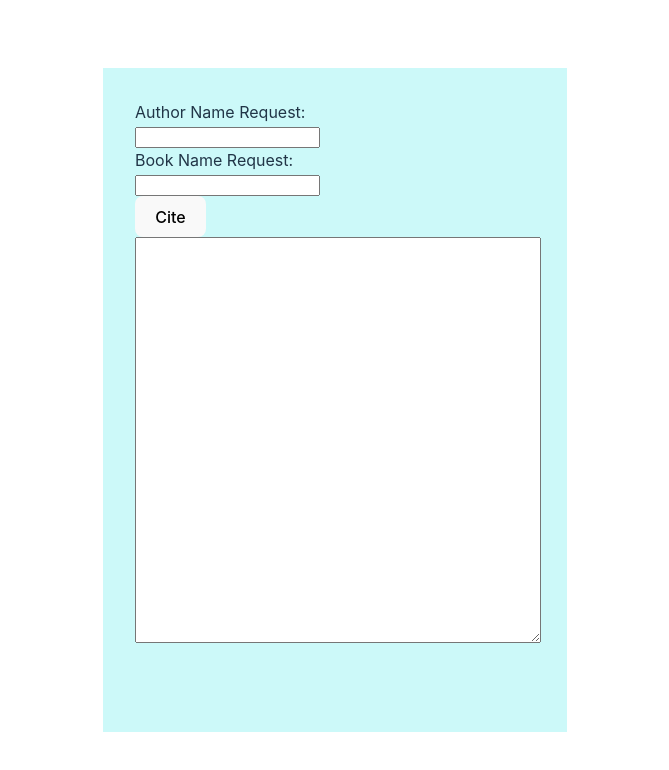
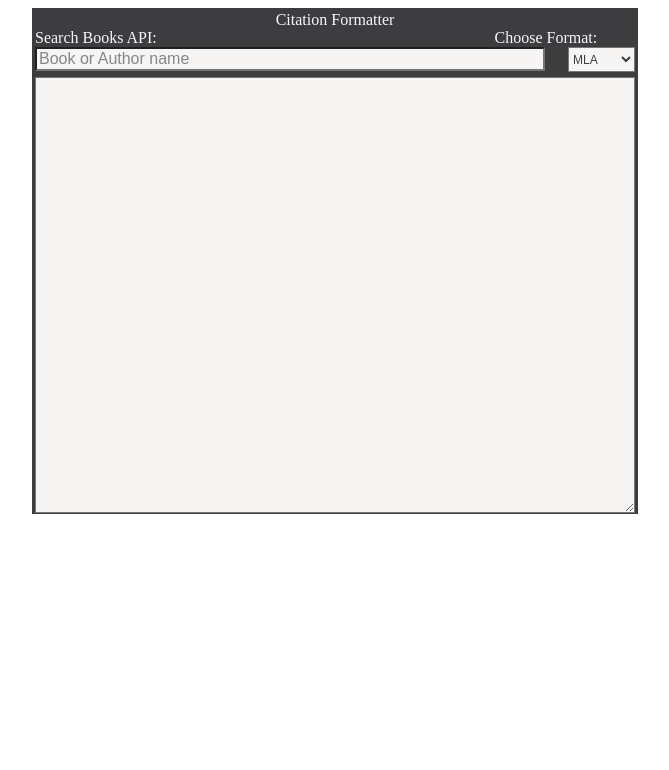
Before and after one commit to nishanthdass/mlaCitationApp, a React (Vite) app in the folder client/: page / in a window 1280 px wide. Shown: the top 770 px of the page, without its empty margins (305-974 px from the left). Built offline with nearby package versions, Linux system fonts and the light colour scheme.

Commit message:
getting search and adding style

```diff
--- a/client/src/App.css
+++ b/client/src/App.css
@@ -1,11 +1,9 @@
 #root {
-  /* max-width: 1280px; */
-  width: 400px;
-  height: 600px;
-  background-color: rgb(204, 249, 249);
+  width: 600px;
+  height: 500px;
+  background-color:  #3d3d3f;
   margin: 0 auto;
-  padding: 2rem;
-  /* text-align: center; */
+  padding: .2rem;
 }
 
 .logo {
@@ -43,7 +41,139 @@
   color: #888;
 }
 
-textarea {
-  width: 400px;
-  height: 400px;
+.resultTextarea {
+  display: block;
+  margin-left: auto;
+  margin-right: auto;
+  width: 99%;
+  height: 430px;
+  margin-top:5%;
+  font-size: 1rem;
+  background-color: #f6f5f3;
+  color: #3d3d3f;
 }
+
+.input-search-wrap {
+  display: flex;
+  flex-direction: column;
+  gap: .015rem;
+  width: 510px;
+  position: relative;
+  /* display: inline-block; */
+  /* position: relative; */
+}
+
+.search-wrap{
+  float: left;
+}
+
+
+::placeholder {
+  color:#3d3d3f;
+  opacity: .6; /* Firefox */
+}
+
+:-ms-input-placeholder { /* Internet Explorer 10-11 */
+  color:#3d3d3f;
+}
+
+::-ms-input-placeholder { /* Microsoft Edge */
+  color:#3d3d3f;
+}
+
+input {
+  font-size: 1rem;
+  background-color:#f6f5f3;
+  color: #3d3d3f;
+}
+
+input[type="search"]::-webkit-search-cancel-button {
+  -webkit-appearance: none;
+  height: 1em;
+  width: 1em;
+  border-radius: 50em;
+  background: url(https://pro.fontawesome.com/releases/v5.10.0/svgs/solid/times-circle.svg) no-repeat 50% 50%;
+  background-color: #f6f5f3;
+  background-size: contain;
+  opacity: 0;
+  pointer-events: none;
+}
+
+input[type="search"]:focus::-webkit-search-cancel-button {
+  opacity: .3;
+  pointer-events: all;
+}
+
+input[type="search"].dark::-webkit-search-cancel-button {
+  filter: invert(1);
+}
+
+.selection-stack {
+  z-index: 3;
+  position:absolute;
+}
+
+.selection {
+  border: 1px solid rgba(125,206,148, 0.675);
+  max-width: 398px;
+  min-width: 398px;
+}
+
+.div-header {
+  background-color:  #f6f5f3;
+  color: #3d3d3f;
+  font-size: 12px;
+  margin-bottom: 0px ;
+  margin-top: 0px ;
+  overflow:hidden;
+}
+
+.div-body {
+  background-color: #f6f5f3;
+  color: #3d3d3f;
+  margin-bottom: 0px ;
+  margin-top: 0px ;
+  overflow:hidden;
+}
+
+label {
+  color:  #f9f8fd;
+}
+
+.tool-bar {
+  position: relative;
+}
+
+.title {
+  display: flex;
+  justify-content: center;
+  color:  #f9f8fd;
+}
+
+.select-format {
+  float: right;
+}
+
+select option {
+  background-color:  #f6f5f3;
+  color: #3d3d3f;
+  font-size: 12px;
+}
+
+select {
+  background-color:  #f6f5f3;
+  color: #3d3d3f;
+  font-size: 12px;
+  height: 25px;
+}
+
+.root-wrap {
+  justify-content: center;
+}
+
+.header-labels {
+  display: grid;
+  grid-auto-flow: column;
+  grid-column-gap: 300px;
+
+}
--- /dev/null
+++ b/client/src/formatbtn.jsx
@@ -0,0 +1,15 @@
+import React, { useState } from 'react';
+import './App.css'
+
+
+export default function FormatBtn(props) {
+  return (
+    <>
+    <select className='select-format'>
+    <option value="mla">MLA</option>
+    <option value="apa">APA</option>
+    <option value="chicago">Chicago</option>
+    </select>
+    </>
+    );
+  };
--- a/client/src/forms.jsx
+++ b/client/src/forms.jsx
@@ -3,59 +3,74 @@ import ResultText from './textarea'
 import './App.css'
 
 
-export default function IsbnForm(props) {
-  const [authorVal, setAuthor] = useState('');
-  const [bookVal, setBook] = useState('');
+export default function IsbnForm() {
+  const [searchVal, setSearch] = useState('');
+  const [options, setOptions] = useState([])
+  const results = []
+
+
   useEffect(() => {
-    document.getElementById('resultTextarea').innerHTML += authorVal
-  });
-  const handleSubmit = (e) => {
-    e.preventDefault()
-    const author = JSON.stringify(authorVal)
-    const book = JSON.stringify(bookVal)
-    if (author.length > 2 || book.length > 2) {
-      console.log(author.length)
-      fetch('http://localhost:3001/api/people',  {
+    const dataSelectTemplate = document.querySelector('[data-selection]')
+    const dataSelectStackTemplate = document.querySelector('[data-selection-stack]')
+    const dataHeader = document.querySelector('[data-header]')
+
+    async function fetchData() {
+    dataSelectStackTemplate.innerHTML = "";
+    if (searchVal.length > 2)  {
+      const searchterm = JSON.stringify(searchVal)
+
+      await fetch('http://localhost:3001/api/people',  {
         method: 'post',
         headers: {'Content-Type': 'application/json'},
         body: JSON.stringify({
-          "author" : author,
-          "book" : book
+          "searchterm" : searchterm
         }),
       })
-      // .then(res => res.json())
-      // .then(data => console.log(data))
+      .then(res => res.json())
+      .then(data => data.forEach(element => {
+        const selectCell = dataSelectTemplate.content.cloneNode(true).children[0]
+        const headerCell = selectCell.children[0]
+        const bodyCell = selectCell.children[1]
+
+        headerCell.textContent = element.text
+        bodyCell.textContent = element.id
+        const stackLength = dataSelectStackTemplate.children.length;
+
+        if (stackLength > 9 ){
+          dataSelectStackTemplate.innerHTML = "";
+        }
+        dataSelectStackTemplate.prepend(selectCell)
+      }
+      ))
+    }
+    setOptions(
+      results, {key: 'Select a book', value: ''}
+    )
   }
-    function show(data){
-      // document.getElementById('resultTextarea').innerHTML += "FrontEnd Says: The book you want to cite is " + book + " and the author is " + author + ". BackEnd Says: The book you want to cite is " + data.book +  " and the author is " + data.author + "."
-      document.getElementById('resultTextarea').innerHTML += data
-
-    }
-    // setAuthor('')
-    // setBook('')
-  }
+    fetchData();
+  }, [searchVal]);
 
   return (
-        <form onChange={handleSubmit}>
-        <label>Author Name Request:</label>
-        <br />
-        <input
-          name='authorVal'
-          type='text'
-          value={authorVal}
-          onChange={e => setAuthor(e.target.value)}
+    <>
+    <div className='search-wrap'>
+    <div className='input-search-wrap'>
+      <input
+        id="search-ele"
+        type='search'
+        placeholder='Book or Author name'
+        value={searchVal}
+        onChange={e => setSearch(e.target.value)}
         />
-        <br/>
-        <label>Book Name Request:</label>
-        <br />
-        <input
-          name='bookVal'
-          type='text'
-          value={bookVal}
-          onChange={e => setBook(e.target.value)}
-        />
-        <br />
-        <button> Cite </button>
-      </form>
-      );
+    </div>
+    <div className='selection-stack' data-selection-stack></div>
+    <div className='selection-window'>
+      <template data-selection
+          dangerouslySetInnerHTML={{
+            __html: "<div class='selection'><div class='div-header' data-header>header</div> <div class='div-body' data-body>body</div></div>"
+          }}
+      />
+    </div>
+    </div>
+    </>
+    );
   };
--- a/client/src/main.jsx
+++ b/client/src/main.jsx
@@ -2,11 +2,21 @@ import React from 'react'
 import ReactDOM from 'react-dom/client'
 import IsbnForm from './forms'
 import ResultText from './textarea'
-import './index.css'
+import FormatBtn from './formatbtn'
+import TitleText from './title'
+import { BrowserRouter as Router } from "react-router-dom"
+// import './index.css'
+import './App.css'
 
 ReactDOM.createRoot(document.getElementById('root')).render(
-  <React.StrictMode>
-    <IsbnForm />
+  <Router>
+    <div className='root-wrap'>
+    <TitleText />
+    <div className='tool-bar'>
+      <IsbnForm />
+      <FormatBtn />
+    </div>
     <ResultText />
-  </React.StrictMode>
+    </div>
+  </Router>
 )
--- a/client/src/textarea.jsx
+++ b/client/src/textarea.jsx
@@ -1,16 +1,15 @@
 import React, { useState } from 'react';
-import IsbnForm from './forms'
 import './App.css'
 
 
 export default function ResultText(props) {
+  return (
+    <>
+    <div>
+    <textarea className='resultTextarea'>
 
-  // console.log(authorArg)
-  // console.log(bookArg)
-  // const author = JSON.stringify(authorArg)
-
-  return (
-    <textarea id="resultTextarea">
     </textarea>
+    </div>
+    </>
     );
   };
--- /dev/null
+++ b/client/src/title.jsx
@@ -0,0 +1,17 @@
+import React from 'react';
+import './App.css'
+
+
+export default function TitleText(props) {
+  return (
+    <>
+    <div className='title'>
+        Citation Formatter
+    </div>
+    <div className='header-labels'>
+    <label htmlFor="search-ele">Search Books API:</label>
+    <label htmlFor="select-format-id">Choose Format:</label>
+    </div>
+    </>
+    );
+  };
```
Also changed, not shown: 2 other files (tests, documents, lock files or other folders).
